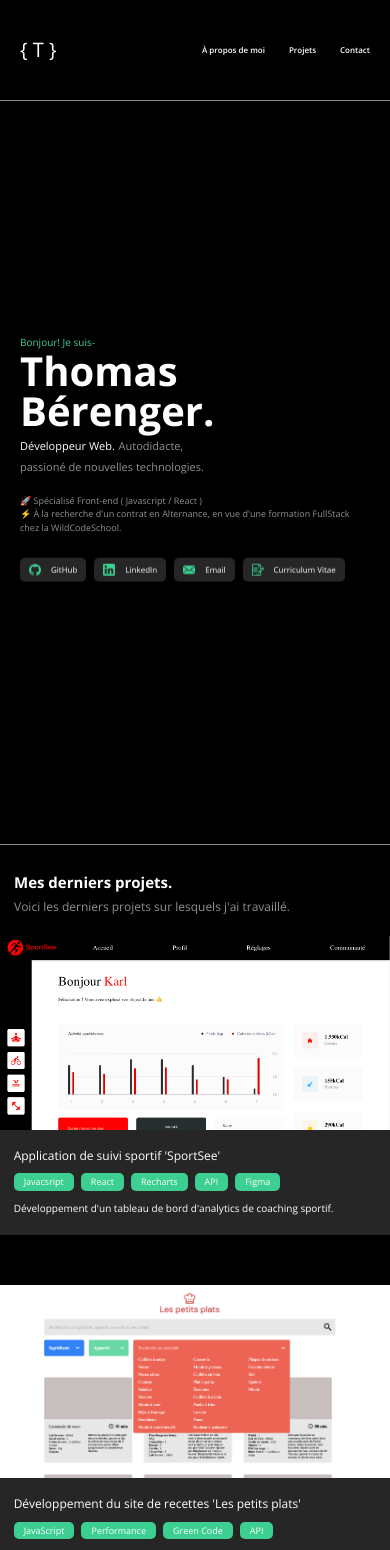
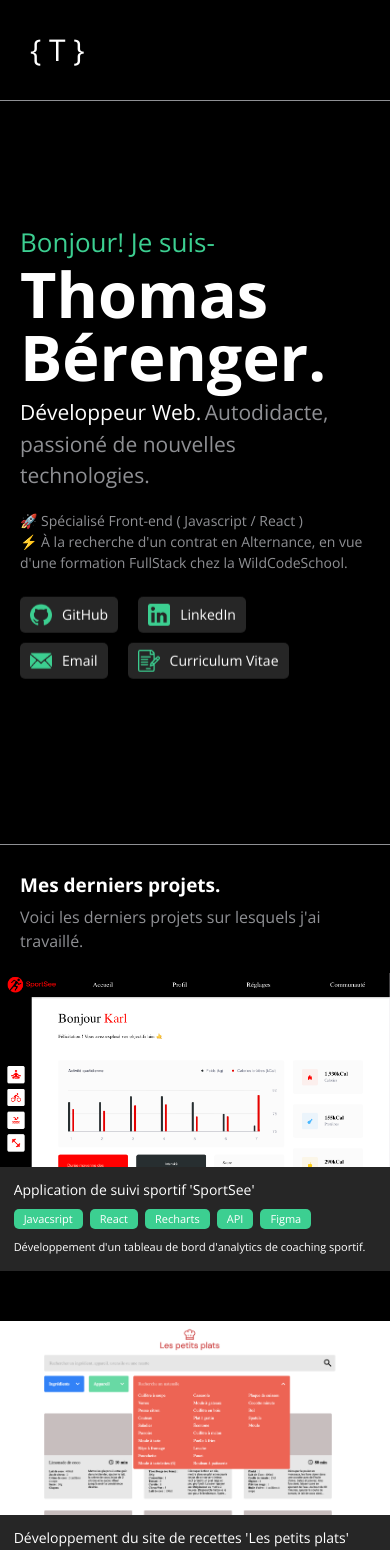
Before and after one commit to ThomasJSimpson/portfolio, a React (Vite) app: page / in a window 390 px wide. Shown: the top 1550 px of the page. Built offline with nearby package versions, Linux system fonts and the light colour scheme; the HTML template or start-up script is replaced by a standard one.

Commit message:
test welcome resp2

```diff
--- a/src/App.css
+++ b/src/App.css
@@ -613,69 +613,60 @@
     padding: 0;
   }
   .header {
-    padding: 0 2rem 0;
+    padding: 0 3rem 0;
   }
   .header h1 {
-    font-size: 2rem;
+    font-size: 3rem;
   }
   nav {
-    width: 48%;
-    font-size: 0.8rem;
+    /* width: 48%;
+    font-size: 0.8rem; */
+    display: none;
   }
 
   .welcome {
     padding: 20vh 2rem 0;
   }
   .welcome-hello {
-    font-size: 1rem;
+    font-size: 2.6rem;
   }
   .welcome-name {
-    margin-bottom: 0.3rem;
-    font-size: 4rem;
+    margin-bottom: 0.9rem;
+    font-size: 6.3rem;
   }
   .welcome-title {
-    font-size: 1.1rem;
+    font-size: 2.1rem;
   }
   .welcome-title--description {
-    font-size: 1.1rem;
+    font-size: 2.1rem;
   }
   .welcome-profil {
     margin-bottom: 1.8rem;
     margin-top: 15vh;
   }
   .welcome-spec {
-    font-size: 0.9rem;
+    font-size: 1.4rem;
   }
   .welcome-social {
     margin-top: 2.4rem;
+    flex-wrap: wrap;
   }
-  .link-pro {
-    margin-right: 0.8rem;
-    padding: 0.6rem 0.9rem;
-  }
-  .link-pro p {
-    font-size: 0.8rem;
-  }
-  .icon {
-    width: 1.2rem;
-    height: auto;
-    margin-right: 1rem;
-  }
+
   .projects {
     padding: 2.5rem 0;
   }
   .projects-descr {
     margin-bottom: 2rem;
     width: 100%;
-    padding: 0 1.4rem;
+    padding: 0 2rem;
   }
 
   .projects-descr h1 {
-    font-size: 1.5rem;
+    font-size: 1.9rem;
     margin-bottom: 0.4rem;
   }
   .projects-descr > p {
-    font-size: 1.2rem;
+    font-size: 1.6rem;
   }
 
   .project-card--link {
@@ -688,22 +679,35 @@
     transition: none;
   }
   .project-card--desc h3 {
-    font-size: 1.2rem;
+    font-size: 1.4rem;
     margin-bottom: 1rem;
   }
 
   .tags-list {
-    font-size: 0.9rem;
+    font-size: 1.1rem;
     margin-bottom: 1rem;
   }
   .tags-list > * {
     margin-right: 0.7rem;
     /* margin-bottom: 1.5rem; */
   }
+  .link-pro {
+    /* margin-right: 0.8rem; */
+    /* padding: 0.6rem 0.9rem; */
+    margin-bottom: 1rem;
+  }
+  .link-pro p {
+    font-size: 1.4rem;
+  }
+  .icon {
+    width: 2.2rem;
+    height: auto;
+    /* margin-right: 1rem; */
+  }
   .project-card--desc {
     justify-content: center;
   }
   .project-card--desc > p {
-    font-size: 1rem;
+    font-size: 1.1rem;
   }
 }
```
